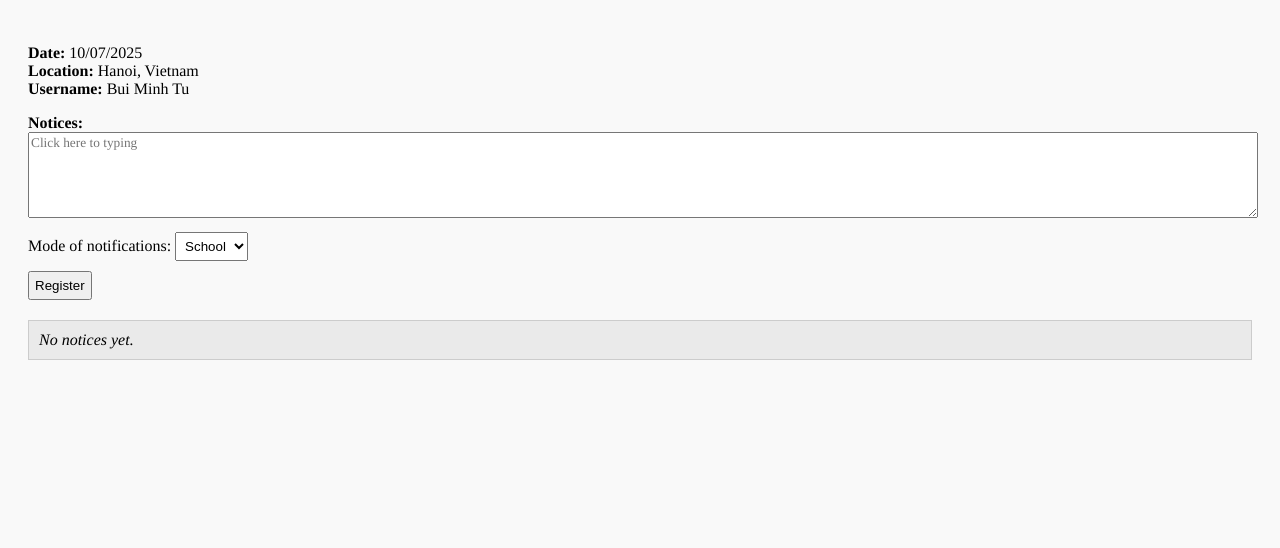
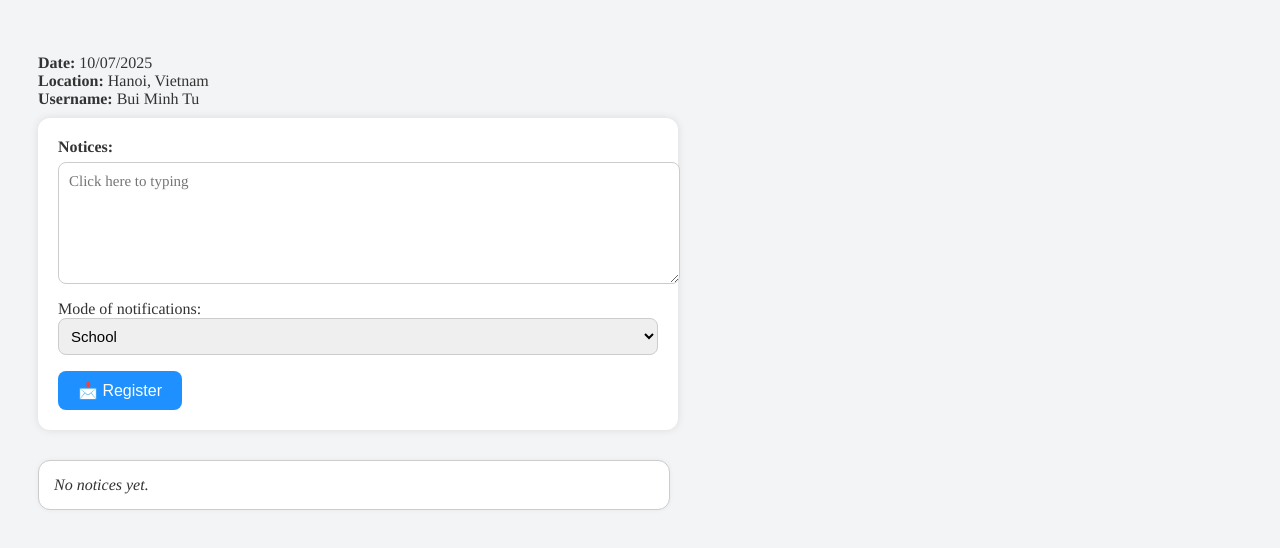
Before and after one commit to tubm1/dashboard-notes, a plain HTML site: page index.html in a window 1280 px wide. Drawn offline with Linux system fonts and the light colour scheme.

Commit message:
Update index.html

```diff
--- a/index.html
+++ b/index.html
@@ -6,23 +6,75 @@
   <style>
     body {
       font-family: Times, Arial, sans-serif;
-      background: #f9f9f9;
+      background: #f2f4f6;
+      padding: 30px;
+      color: #333;
+    }
+
+    p {
+      margin-bottom: 10px;
+    }
+
+    form {
+      background-color: #ffffff;
       padding: 20px;
+      border-radius: 12px;
+      box-shadow: 0 0 8px rgba(0,0,0,0.1);
+      max-width: 600px;
     }
+
     textarea {
       width: 100%;
-      height: 80px;
+      height: 100px;
+      padding: 10px;
+      margin-top: 6px;
+      margin-bottom: 12px;
       font-family: Times, Arial, sans-serif;
+      font-size: 15px;
+      border: 1px solid #ccc;
+      border-radius: 8px;
+      resize: vertical;
     }
-    select, button {
-      margin-top: 10px;
-      padding: 5px;
+
+    select {
+      width: 100%;
+      padding: 8px;
+      font-size: 15px;
+      margin-bottom: 16px;
+      border-radius: 8px;
+      border: 1px solid #ccc;
     }
+
+    button {
+      background-color: #1e90ff;
+      color: white;
+      padding: 10px 20px;
+      font-size: 16px;
+      border: none;
+      border-radius: 8px;
+      cursor: pointer;
+      transition: background-color 0.3s ease, box-shadow 0.2s ease;
+    }
+
+    button:hover {
+      background-color: #156acb;
+      box-shadow: 0 4px 10px rgba(0, 0, 0, 0.1);
+    }
+
     .data-box {
-      margin-top: 20px;
-      padding: 10px;
-      background: #eaeaea;
+      margin-top: 30px;
+      padding: 15px;
+      background: #ffffff;
       border: 1px solid #ccc;
+      border-radius: 12px;
+      box-shadow: 0 0 5px rgba(0,0,0,0.05);
+      max-width: 600px;
+    }
+
+    .notice-item {
+      margin-bottom: 12px;
+      padding-left: 10px;
+      border-left: 4px solid #1e90ff;
     }
   </style>
 </head>
@@ -32,14 +84,16 @@
   <strong>Username:</strong> Bui Minh Tu</p>
 
   <form id="noticeForm">
-    <label><strong>Notices:</strong></label><br>
-    <textarea id="noticeInput" placeholder="Click here to typing"></textarea><br>
-    <label>Mode of notifications:</label>
+    <label><strong>Notices:</strong></label>
+    <textarea id="noticeInput" placeholder="Click here to typing"></textarea>
+
+    <label for="modeSelect">Mode of notifications:</label>
     <select id="modeSelect">
       <option value="School">School</option>
       <option value="Home">Home</option>
-    </select><br>
-    <button type="submit">Register</button>
+    </select>
+
+    <button type="submit">📩 Register</button>
   </form>
 
   <div class="data-box" id="noticeList">
@@ -65,7 +119,8 @@
 
       list.innerHTML = "";
       data.forEach(item => {
-        const p = document.createElement("p");
+        const p = document.createElement("div");
+        p.className = "notice-item";
         p.innerHTML = `<strong>${item.mode}</strong> says: ${item.text} in ${item.date}`;
         list.appendChild(p);
       });
```
